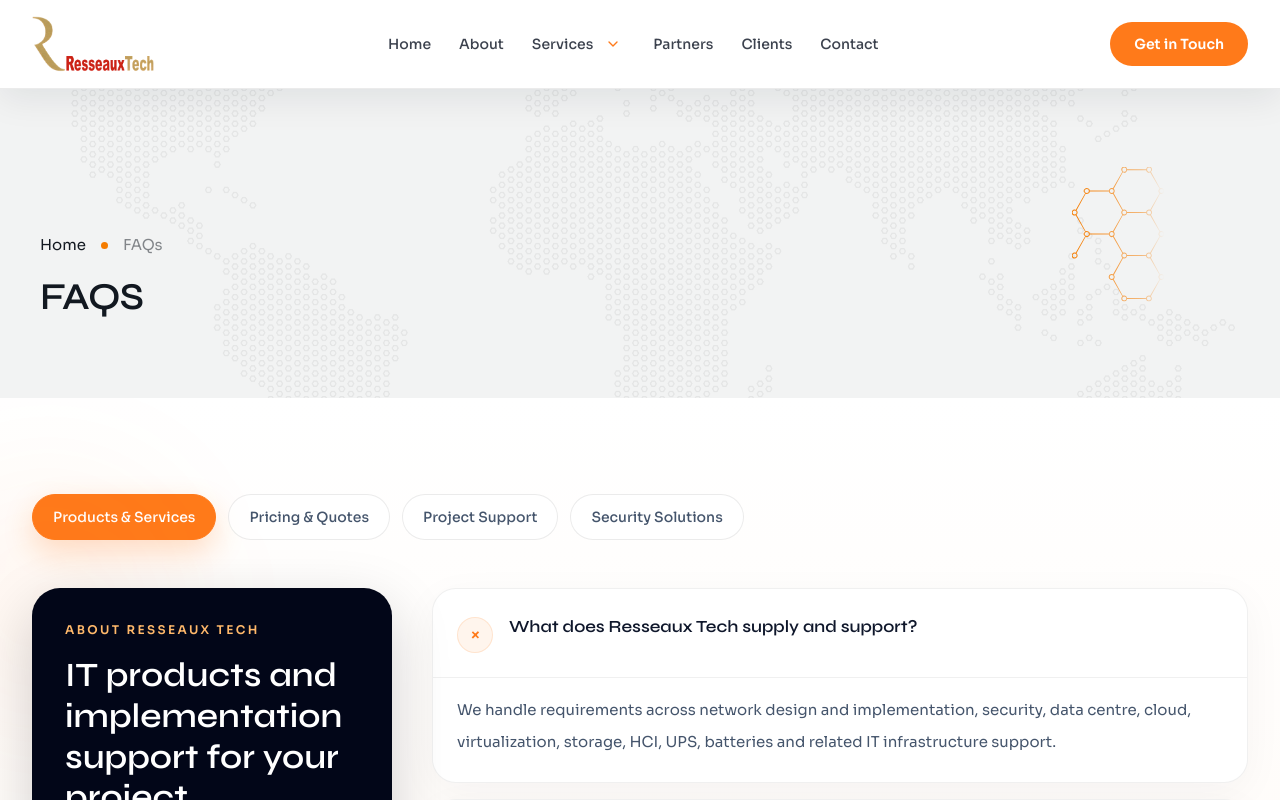
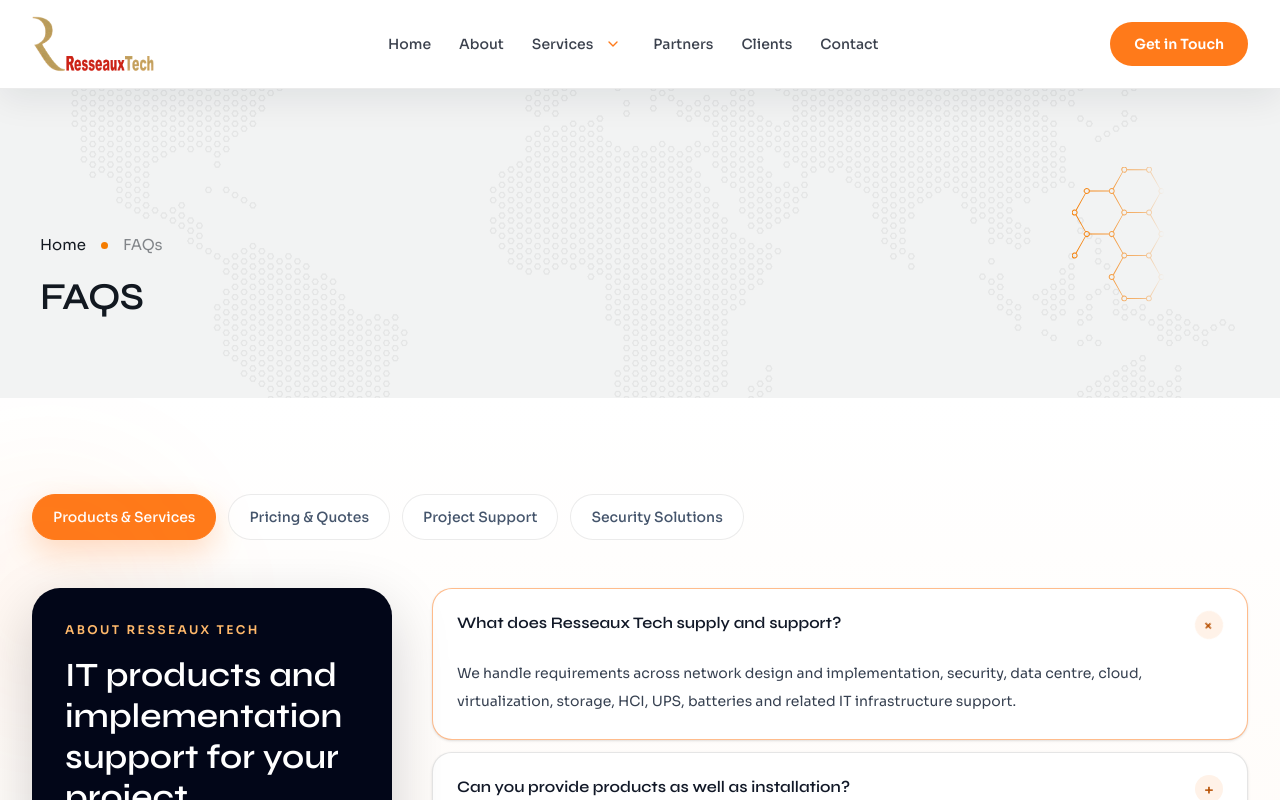
Before and after one commit to k1neeraj/resseauctech, a Next.js app: page /faqs in a window 1280 px wide. Shown: the top 800 px of the page. Built offline with nearby package versions, Linux system fonts and the light colour scheme.

Commit message:
ui: use shared accordion throughout main FAQ page

```diff
--- a/components/FaqPageClient.jsx
+++ b/components/FaqPageClient.jsx
@@ -3,6 +3,7 @@
 import { useMemo, useState } from "react";
 import PageBanner from "@/components/common/PageBanner";
 import ContactForm from "@/components/ContactForm";
+import FaqAccordion from "@/components/FaqAccordion";
 
 const faqTabs = [
   {
@@ -159,69 +160,13 @@
   },
 ];
 
-function FaqItem({ item, isOpen, onToggle }) {
-  return (
-    <div className="overflow-hidden rounded-[24px] border border-black/6 bg-white shadow-[0_10px_40px_rgba(15,23,42,0.04)] transition duration-300 hover:-translate-y-0.5 hover:shadow-[0_18px_60px_rgba(15,23,42,0.08)]">
-      <button
-        type="button"
-        onClick={onToggle}
-        aria-expanded={isOpen}
-        className="flex w-full items-start gap-4 px-5 py-5 text-left sm:px-6 sm:py-6"
-      >
-        <span className="mt-1 flex h-9 w-9 shrink-0 items-center justify-center rounded-full border border-[var(--color-primary)]/15 bg-[var(--color-primary)]/8 text-[var(--color-primary)]">
-          <span
-            className={`block text-lg font-medium leading-none transition-transform duration-300 ${
-              isOpen ? "rotate-45" : "rotate-0"
-            }`}
-          >
-            +
-          </span>
-        </span>
-
-        <div className="flex-1">
-          <h3 className="text-[16px] font-semibold leading-7 text-slate-900 sm:text-[17px]">
-            {item.question}
-          </h3>
-        </div>
-      </button>
-
-      <div
-        className={`grid transition-all duration-300 ease-out ${
-          isOpen ? "grid-rows-[1fr] opacity-100" : "grid-rows-[0fr] opacity-70"
-        }`}
-      >
-        <div className="overflow-hidden">
-          <div className="border-t border-black/6 px-5 pb-5 pt-4 sm:px-6 sm:pb-6">
-            <p className="max-w-3xl text-[15px] leading-8 text-slate-600">
-              {item.answer}
-            </p>
-          </div>
-        </div>
-      </div>
-    </div>
-  );
-}
-
 export default function Faq() {
   const [activeTab, setActiveTab] = useState(faqTabs[0].id);
-  const [openItems, setOpenItems] = useState({
-    information: 0,
-    pricing: 0,
-    privacy: 0,
-    security: 0,
-  });
-
   const currentTab = useMemo(
     () => faqTabs.find((tab) => tab.id === activeTab) || faqTabs[0],
     [activeTab]
   );
 
-  const handleToggle = (index) => {
-    setOpenItems((prev) => ({
-      ...prev,
-      [activeTab]: prev[activeTab] === index ? -1 : index,
-    }));
-  };
 
   return (
     <>
@@ -286,16 +231,7 @@
               </div>
             </aside>
 
-            <div className="space-y-4">
-              {currentTab.items.map((item, index) => (
-                <FaqItem
-                  key={`${currentTab.id}-${index}`}
-                  item={item}
-                  isOpen={openItems[activeTab] === index}
-                  onToggle={() => handleToggle(index)}
-                />
-              ))}
-            </div>
+            <FaqAccordion key={currentTab.id} items={currentTab.items} />
           </div>
         </div>
       </section>
```
